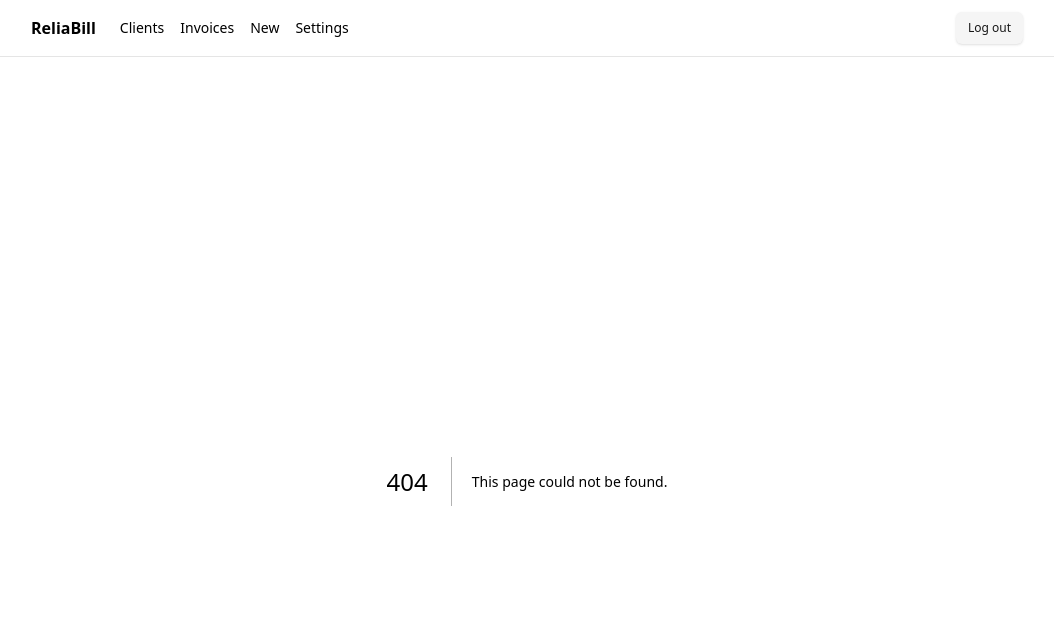
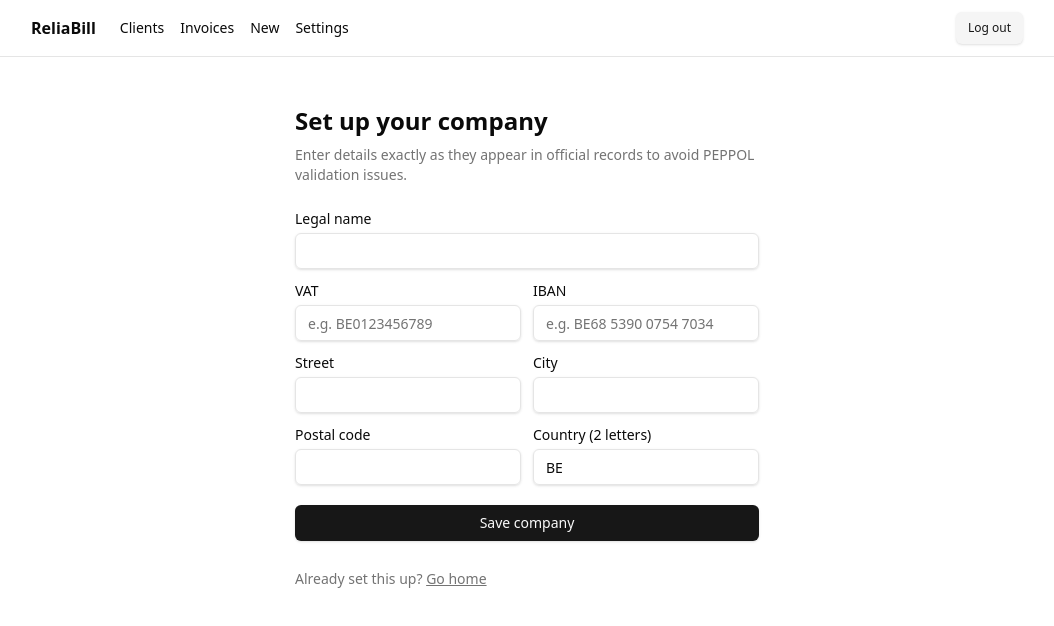
Before and after one commit to aymanelidrissi/ReliaBill, a Next.js app in the folder apps/web/: page /settings/company in a window 1280 px wide. Before the commit this address had no page. Shown: the top 626 px of the page, without its empty margins (113-1167 px from the left). Built offline with nearby package versions, Linux system fonts and the light colour scheme.

Commit message:
created registration page and wired it up with registration logic

```diff
--- /dev/null
+++ b/apps/web/app/register/page.tsx
@@ -0,0 +1,92 @@
+'use client';
+
+import { useState } from 'react';
+import { useRouter } from 'next/navigation';
+import Link from 'next/link';
+import { toast } from 'sonner';
+import { Button } from '@/components/ui/button';
+import { Input } from '@/components/ui/input';
+import { getBase } from '@/lib/store';
+
+export default function RegisterPage() {
+    const router = useRouter();
+    const [email, setEmail] = useState('');
+    const [password, setPassword] = useState('');
+    const [confirm, setConfirm] = useState('');
+    const [loading, setLoading] = useState(false);
+
+    async function onSubmit(e: React.FormEvent) {
+        e.preventDefault();
+
+        if (password !== confirm) {
+            toast.error('Passwords do not match');
+            return;
+        }
+
+        setLoading(true);
+        try {
+            const base = getBase();
+            const res = await fetch(`${base}/auth/register`, {
+                method: 'POST',
+                headers: { 'Content-Type': 'application/json' },
+                credentials: 'include', // future-proof for cookie auth
+                body: JSON.stringify({ email, password }),
+            });
+
+            if (!res.ok) {
+                const text = await res.text();
+                throw new Error(text || 'Registration failed');
+            }
+
+            toast.success('Account created. Please sign in.');
+            router.replace('/login');
+        } catch (err: any) {
+            toast.error(err?.message || 'Registration failed');
+        } finally {
+            setLoading(false);
+        }
+    }
+
+    return (
+        <div className="mx-auto max-w-sm p-6">
+            <h1 className="text-2xl font-semibold mb-4">Create account</h1>
+
+            <form onSubmit={onSubmit} className="space-y-3">
+                <Input
+                    placeholder="Email"
+                    type="email"
+                    value={email}
+                    onChange={(e) => setEmail(e.target.value)}
+                    autoComplete="email"
+                    required
+                />
+                <Input
+                    placeholder="Password"
+                    type="password"
+                    value={password}
+                    onChange={(e) => setPassword(e.target.value)}
+                    autoComplete="new-password"
+                    required
+                />
+                <Input
+                    placeholder="Confirm password"
+                    type="password"
+                    value={confirm}
+                    onChange={(e) => setConfirm(e.target.value)}
+                    autoComplete="new-password"
+                    required
+                />
+                <Button type="submit" className="w-full" disabled={loading}>
+                    {loading ? 'Creating…' : 'Create account'}
+                </Button>
+            </form>
+
+            <div className="mt-4 text-sm">
+                Already have an account?{' '}
+                <Link href="/login" className="underline">
+                    Sign in
+                </Link>
+            </div>
+        </div>
+    );
+}
--- /dev/null
+++ b/apps/web/app/settings/company/page.tsx
@@ -0,0 +1,148 @@
+'use client';
+
+import { useState } from 'react';
+import { useRouter } from 'next/navigation';
+import { toast } from 'sonner';
+import Link from 'next/link';
+import { Input } from '@/components/ui/input';
+import { Button } from '@/components/ui/button';
+import { getBase, getToken } from '@/lib/store';
+
+export default function CompanySetupPage() {
+    const router = useRouter();
+    const [form, setForm] = useState({
+        legalName: '',
+        vat: '',
+        iban: '',
+        street: '',
+        city: '',
+        postalCode: '',
+        country: 'BE',
+    });
+    const [submitting, setSubmitting] = useState(false);
+
+    function update<K extends keyof typeof form>(key: K, value: (typeof form)[K]) {
+        setForm((f) => ({ ...f, [key]: value }));
+    }
+
+    async function onSubmit(e: React.FormEvent) {
+        e.preventDefault();
+
+        // Require auth until we switch to cookie-based sessions
+        const token = getToken();
+        if (!token) {
+            toast.error('Please sign in first');
+            router.replace('/login');
+            return;
+        }
+
+        setSubmitting(true);
+        try {
+            const base = getBase();
+            const res = await fetch(`${base}/companies`, {
+                method: 'POST',
+                headers: {
+                    'Content-Type': 'application/json',
+                    Authorization: `Bearer ${token}`,
+                },
+                // Keep this for the upcoming cookie-auth step; harmless now
+                credentials: 'include',
+                body: JSON.stringify(form),
+            });
+
+            if (!res.ok) {
+                const msg = await res.text();
+                throw new Error(msg || 'Failed to create company');
+            }
+
+            toast.success('Company created');
+            router.replace('/');
+        } catch (err: any) {
+            toast.error(err?.message || 'Failed to create company');
+        } finally {
+            setSubmitting(false);
+        }
+    }
+
+    return (
+        <div className="mx-auto max-w-lg p-6">
+            <h1 className="text-2xl font-semibold mb-2">Set up your company</h1>
+            <p className="text-sm text-muted-foreground mb-6">
+                Enter details exactly as they appear in official records to avoid PEPPOL validation issues.
+            </p>
+
+            <form onSubmit={onSubmit} className="grid grid-cols-1 gap-3">
+                <div>
+                    <label className="block text-sm mb-1">Legal name</label>
+                    <Input
+                        value={form.legalName}
+                        onChange={(e) => update('legalName', e.target.value)}
+                        required
+                    />
+                </div>
+
+                <div className="grid grid-cols-1 md:grid-cols-2 gap-3">
+                    <div>
+                        <label className="block text-sm mb-1">VAT</label>
+                        <Input
+                            placeholder="e.g. BE0123456789"
+                            value={form.vat}
+                            onChange={(e) => update('vat', e.target.value)}
+                        />
+                    </div>
+                    <div>
+                        <label className="block text-sm mb-1">IBAN</label>
+                        <Input
+                            placeholder="e.g. BE68 5390 0754 7034"
+                            value={form.iban}
+                            onChange={(e) => update('iban', e.target.value)}
+                        />
+                    </div>
+                </div>
+
+                <div className="grid grid-cols-1 md:grid-cols-2 gap-3">
+                    <div>
+                        <label className="block text-sm mb-1">Street</label>
+                        <Input
+                            value={form.street}
+                            onChange={(e) => update('street', e.target.value)}
+                        />
+                    </div>
+                    <div>
+                        <label className="block text-sm mb-1">City</label>
+                        <Input
+                            value={form.city}
+                            onChange={(e) => update('city', e.target.value)}
+                        />
+                    </div>
+                </div>
+
+                <div className="grid grid-cols-1 md:grid-cols-2 gap-3">
+                    <div>
+                        <label className="block text-sm mb-1">Postal code</label>
+                        <Input
+                            value={form.postalCode}
+                            onChange={(e) => update('postalCode', e.target.value)}
+                        />
+                    </div>
+                    <div>
+                        <label className="block text-sm mb-1">Country (2 letters)</label>
+                        <Input
+                            maxLength={2}
+                            value={form.country}
+                            onChange={(e) => update('country', e.target.value.toUpperCase())}
+                        />
+                    </div>
+                </div>
+
+                <Button type="submit" className="mt-2" disabled={submitting}>
+                    {submitting ? 'Saving…' : 'Save company'}
+                </Button>
+
+                <div className="text-sm text-muted-foreground mt-4">
+                    Already set this up? <Link className="underline" href="/">Go home</Link>
+                </div>
+            </form>
+        </div>
+    );
+}
```
